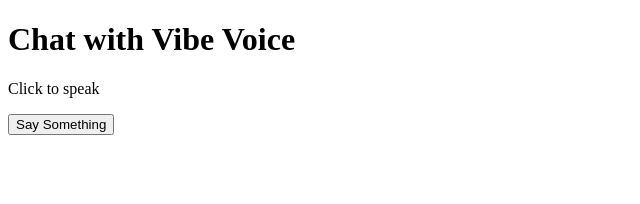
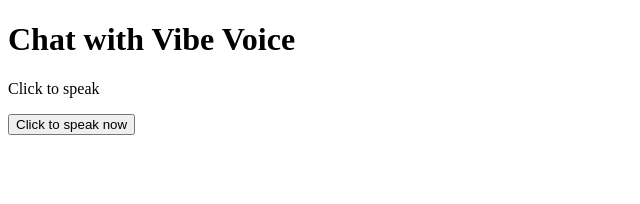
Before and after one commit to shametim/vibe-voice-app, a React (Vite) app: page / in a window 1280 px wide. Shown: the top 204 px of the page, without its empty margins (0-640 px from the left). Built offline with nearby package versions, Linux system fonts and the light colour scheme; a web font is replaced by a local one.

Commit message:
feat: update button text to 'Click to speak now'

```diff
--- a/src/app.tsx
+++ b/src/app.tsx
@@ -27,7 +27,7 @@ export const App = () => {
             onClick={handleVoiceCommand}
             className="mt-4 bg-blue-500 text-white px-6 py-2 rounded-lg hover:bg-blue-600 transition shadow-md"
           >
-            Say Something
+            Click to speak now
           </button>
         </header>
 
```
